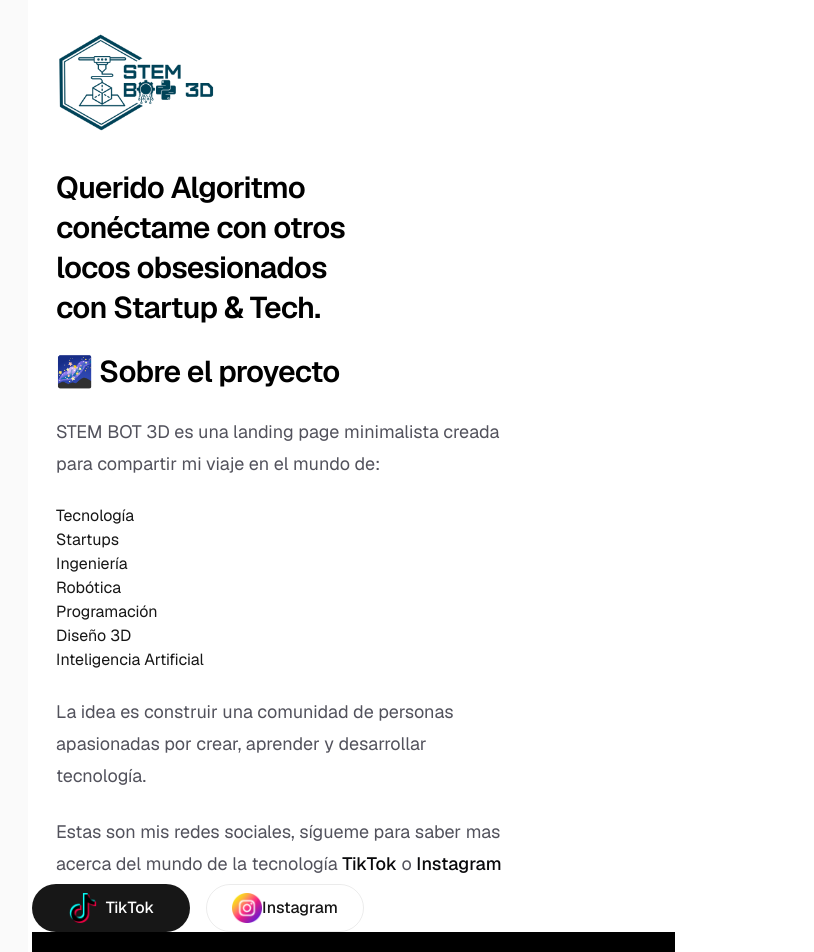
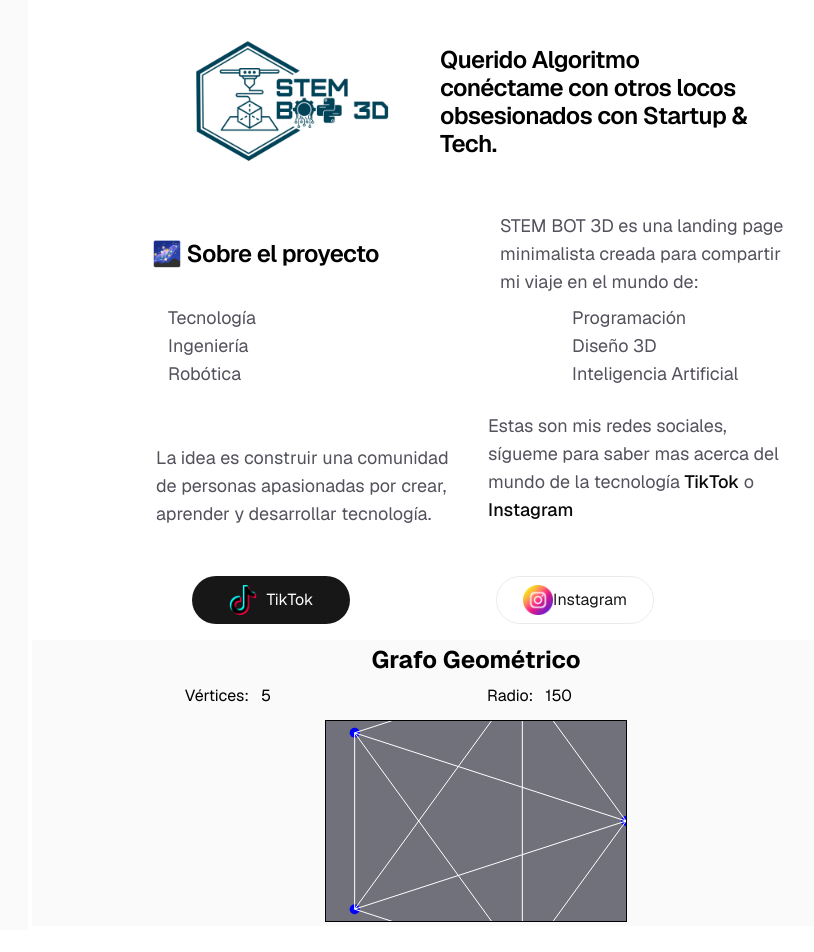
Before and after one commit to jxdiegx182/stemtech, a Next.js app: page / in a window 1280 px wide. Shown: the top 952 px of the page, without its empty margins (164-978 px from the left). After the commit the page ends 930 px from the top, so only its background shows below. Built offline with nearby package versions, Linux system fonts and the light colour scheme.

Commit message:
pag web de STEM BOT ALINEADA

```diff
--- a/src/app/components/Graph.js
+++ b/src/app/components/Graph.js
@@ -35,10 +35,10 @@ export default function Graph() {
 
       points.push({ x, y });
 
-      // Dibujar punto rojo
+      // Dibujar punto azul
       ctx.beginPath();
       ctx.arc(x, y, 5, 0, 2 * Math.PI);
-      ctx.fillStyle = "red";
+      ctx.fillStyle = "blue";
       ctx.fill();
     }
 
@@ -56,12 +56,13 @@ export default function Graph() {
   };
 
   return (
-    <div className="flex flex-col items-center gap-4 p-6 bg-black min-h-screen text-white">
-      <h1 className="text-3xl font-bold">
+    <div className="flex flex-col items-center justify-center h-full w-full gap-1 p-1 bg-zinc-50 min-h-24 text-black dark:bg-black dark:text-zinc-50">
+
+      <h1 className="text-2xl font-bold">
         Grafo Geométrico
       </h1>
 
-      <div className="flex gap-4">
+      <div className="flex gap-1">
         <div>
           <label>Vértices:</label>
           <input
@@ -69,7 +70,7 @@ export default function Graph() {
             value={vertices}
             min="3"
             onChange={(e) => setVertices(Number(e.target.value))}
-            className="ml-2 p-1 text-white"
+            className="ml-2 p-1 text-black bg-zinc-50 dark:bg-black"
           />
         </div>
 
@@ -80,16 +81,16 @@ export default function Graph() {
             value={radius}
             min="50"
             onChange={(e) => setRadius(Number(e.target.value))}
-            className="ml-2 p-1 text-white"
+            className="ml-2 p-1 text-black bg-zinc-50 dark:bg-black"
           />
         </div>
       </div>
 
       <canvas
         ref={canvasRef}
-        width={400}
-        height={300}
-        className="border border-black-500 bg-blue-900"
+        width={300}
+        height={200}
+        className="border border-black-900 bg-zinc-500 mt-1"
       />
     </div>
   );
--- a/src/app/components/Hero.js
+++ b/src/app/components/Hero.js
@@ -1,62 +1,24 @@
 import Image from "next/image";
 export default function Hero() {
   return (
-    <div className="flex flex-col flex-1 items-center justify-center bg-zinc-50 font-sans dark:bg-black">
-      <main className="flex flex-1 w-full max-w-4xl flex-col items-center justify-between py-1 px-6 bg-white dark:bg-black sm:items-start">
+    <div className=" w-full flex flex-col flex-1 items-center justify-center bg-zinc-50 font-sans dark:bg-black">
+      <header className="mx-auto flex flex-1 w-full max-w-4xl flex-col items-center justify-between gap-1 px-40 py-1 md:flex-row md:items-center bg-white dark:bg-black sm:items-start">
         <Image
           className="dark:invert"
           src="/StemBot3D.png"
           alt="StemBot3D logo"
-          width={160}
-          height={30}
+          width={200}
+          height={60}
           priority
         />
         <div className="flex flex-col items-center gap-6 text-center sm:items-start sm:text-left">
-          <h1 className="max-w-xs text-3xl font-semibold leading-10 tracking-tight text-black dark:text-zinc-50">
+          <h2 className="max-w-xs text-2xl font-semibold leading-7 tracking-tight text-black dark:text-zinc-50 mb-3">
             Querido Algoritmo conéctame con otros locos obsesionados con Startup & Tech.
-          </h1>
-
-          <h2 className="max-w-xs text-3xl font-semibold leading-10 tracking-tight text-black dark:text-zinc-50"  >
-            🌌 Sobre el proyecto
           </h2>
 
-          <p className="max-w-md text-lg leading-8 text-zinc-600 dark:text-zinc-400">
-            STEM BOT 3D es una landing page minimalista creada para compartir mi viaje en el mundo de:
-          </p>
-<ul>
-          <li>Tecnología</li>
-          <li>Startups</li>
-          <li>Ingeniería</li>
-          <li>Robótica</li>
-          <li>Programación</li>
-          <li>Diseño 3D</li>
-          <li>Inteligencia Artificial</li>
-</ul>
-<p className="max-w-md text-lg leading-8 text-zinc-600 dark:text-zinc-400">
-            La idea es construir una comunidad de personas apasionadas por crear, aprender y desarrollar tecnología.
-          </p>
-
-
-          <p className="max-w-md text-lg leading-8 text-zinc-600 dark:text-zinc-400">
-            Estas son mis redes sociales, sígueme para saber mas acerca del mundo de la tecnología
-            {" "}
-            <a
-              href="https://www.tiktok.com/@stem_bot_3d"
-              className="font-medium text-zinc-950 dark:text-zinc-50"
-            >
-              TikTok
-            </a>{" "}
-            o{" "}
-            <a
-              href="https://www.instagram.com/stembot3d/"
-              className="font-medium text-zinc-950 dark:text-zinc-50"
-            >
-              Instagram
-            </a>{" "}
-          </p>
         </div>
 
-      </main>
+      </header>
     </div>
   );
 }
--- /dev/null
+++ b/src/app/components/Main.js
@@ -0,0 +1,42 @@
+export default function Main() {
+  return (
+    <div >
+      <main >
+
+         <div className="mx-auto flex flex-1 w-full max-w-8xl flex-col items-center justify-between gap-6 px-30  md:flex-row ">
+         <div className="flex w-full justify-center md:w-1/2 md:justify-start">
+          <h2 className="max-w-xs text-2xl font-semibold leading-7 tracking-tight text-black dark:text-zinc-50"  >
+            🌌 Sobre el proyecto
+          </h2>
+ </div>
+<div className="flex w-full flex-col items-center text-center md:w-1/2 md:items-start md:text-left">
+          <p className="max-w-md text-lg leading-7 text-zinc-600 dark:text-zinc-400 px-3">
+            STEM BOT 3D es una landing page minimalista creada para compartir mi viaje en el mundo de:
+          </p>
+        </div>
+</div>
+         <div className="mx-auto flex flex-1 w-full max-w-4xl flex-col items-center justify-between gap-30 px-25 py-2 md:flex-row md:items-center bg-white dark:bg-black sm:items-center">
+
+ <div className="flex w-full justify-center md:w-1/2 md:justify-start">
+           <ul className="max-w-md text-lg leading-7 text-zinc-600 dark:text-zinc-400 px-9">
+            <li>Tecnología</li>
+            <li>Ingeniería</li>
+            <li>Robótica</li>
+
+          </ul>
+</div>
+ <div className="flex w-full flex-col items-center text-center md:w-1/2 md:items-start md:text-left">
+          <ul className="max-w-md text-lg leading-7 text-zinc-600 dark:text-zinc-400 px-9">
+
+            <li>Programación</li>
+            <li>Diseño 3D</li>
+            <li>Inteligencia Artificial</li>
+          </ul>
+          </div>
+</div>
+
+
+      </main>
+    </div>
+  );
+}
--- a/src/app/components/SocialButtons.js
+++ b/src/app/components/SocialButtons.js
@@ -1,9 +1,40 @@
 import Image from "next/image";
 export default function SocialButtons() {
   return (
-    <div className="flex flex-col gap-4 text-base font-medium sm:flex-row">
+     <div className="w-full bg-white dark:bg-black px-30 py-2">
+
+      <div className="mx-auto flex flex-1 w-full max-w-8xl flex-col items-center justify-between gap-6 px-1 py-2 md:flex-row " >
+
+<div className="flex w-full justify-center md:w-1/2 md:justify-start">
+        <p className="max-w-md text-lg leading-7 text-zinc-600 dark:text-zinc-400 ">
+            La idea es construir una comunidad de personas apasionadas por crear, aprender y desarrollar tecnología.
+          </p>
+</div>
+  <div className="flex w-full flex-col items-center text-center md:w-1/2 md:items-start md:text-left">
+        <p className="max-w-md text-lg leading-7 text-zinc-600 dark:text-zinc-400 mb-9">
+          Estas son mis redes sociales, sígueme para saber mas acerca del mundo de la tecnología
+          {" "}
           <a
-              className="flex h-12 w-full items-center justify-center gap-2 rounded-full bg-foreground px-5 text-background transition-colors hover:bg-[#383838] dark:hover:bg-[#ccc] md:w-[158px]"
+            href="https://www.tiktok.com/@stem_bot_3d"
+            className="font-medium text-zinc-950 dark:text-zinc-50"
+          >
+            TikTok
+          </a>{" "}
+          o{" "}
+          <a
+            href="https://www.instagram.com/stembot3d/"
+            className="font-medium text-zinc-950 dark:text-zinc-50"
+          >
+            Instagram
+          </a>{" "}
+        </p>
+</div>
+      </div>
+
+
+      <div className="mx-auto flex flex-1 w-full max-w-8xl flex-col items-center justify-between gap-10 px-10 py-2 md:flex-row ">
+        <div className="flex w-full justify-center md:w-1/2 md:justify-start">
+        <a className="flex h-12 w-full items-center justify-center gap-2 rounded-full bg-foreground px-5 text-background transition-colors hover:bg-[#383838] dark:hover:bg-[#ccc] md:w-[158px]"
           href="https://www.tiktok.com/@stem_bot_3d"
           target="_blank"
           rel="noopener noreferrer"
@@ -17,6 +48,9 @@ export default function SocialButtons() {
           />
           TikTok
         </a>
+        </div>
+
+          <div className="flex w-full flex-col items-center text-center md:w-1/2 md:items-start md:text-left">
         <a
           className="flex h-12 w-full items-center justify-center rounded-full border border-solid border-black/[.08] px-5 transition-colors hover:border-transparent hover:bg-black/[.04] dark:border-white/[.145] dark:hover:bg-[#1a1a1a] md:w-[158px]"
           href="https://www.instagram.com/stembot3d/"
@@ -34,5 +68,7 @@ export default function SocialButtons() {
           Instagram
         </a>
       </div>
+</div>
+    </div>
   );
 }
--- a/src/app/page.js
+++ b/src/app/page.js
@@ -1,15 +1,17 @@
 import Hero from "./components/Hero";
+import Main from "./components/Main";
 import Graph from "./components/Graph";
 import SocialButtons from "./components/SocialButtons";
 
 export default function Home() {
   return (
-    <div className="flex flex-col flex-1 items-center justify-center bg-zinc-50 font-sans dark:bg-black">
+    <div className="flex flex-col flex-1 items-center justify-center bg-zinc-50 font-sans dark:bg-black px-30" >
+
       <main className="flex flex-1 w-full max-w-4xl flex-col items-center justify-between py-1 px-1 bg-white dark:bg-black sm:items-start">
-
         <Hero />
+        <Main />
         <SocialButtons />
-         <Graph/>
+        <Graph />
 
       </main>
     </div>
```
Lines whose indentation alone changed are shown as unchanged.
